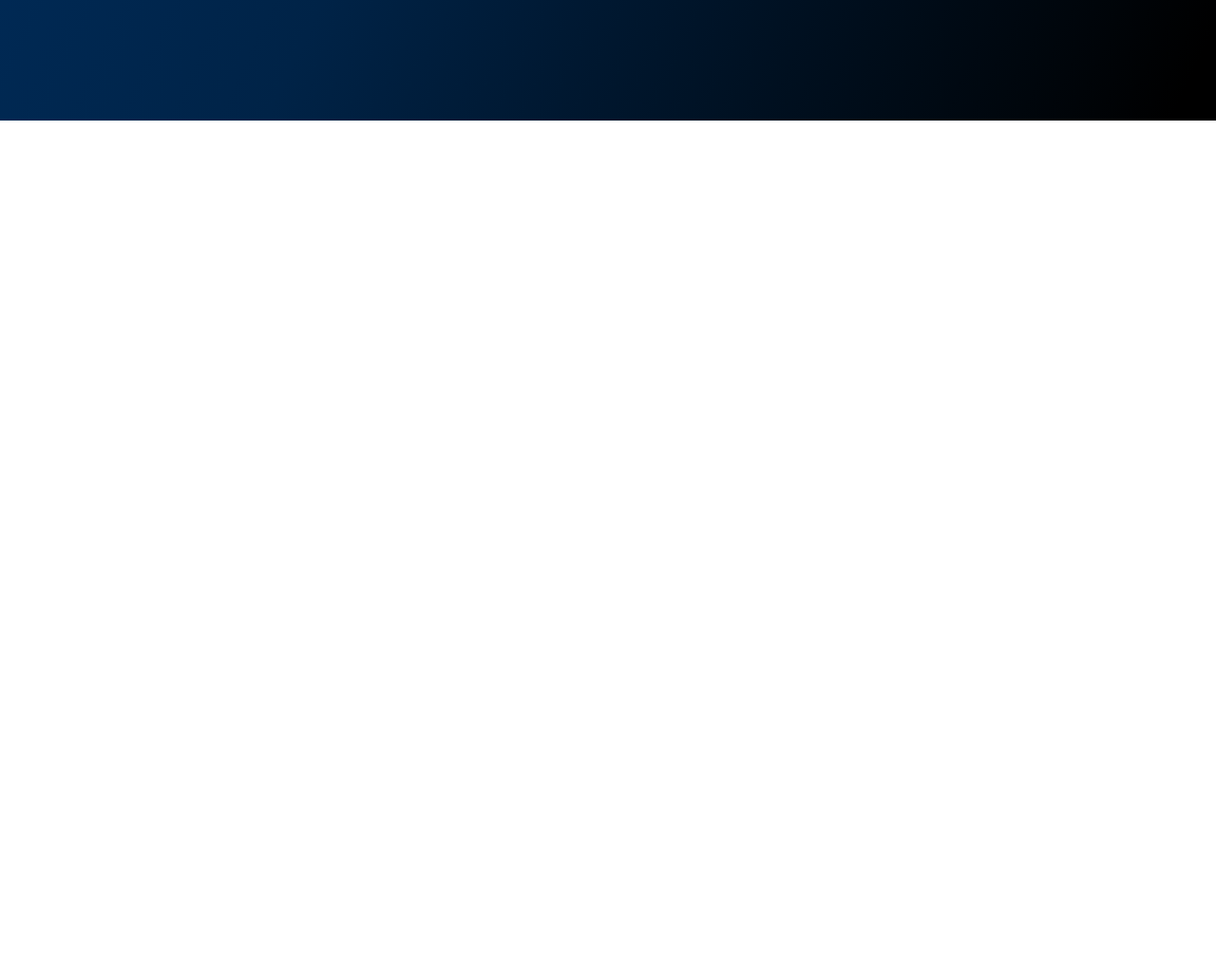
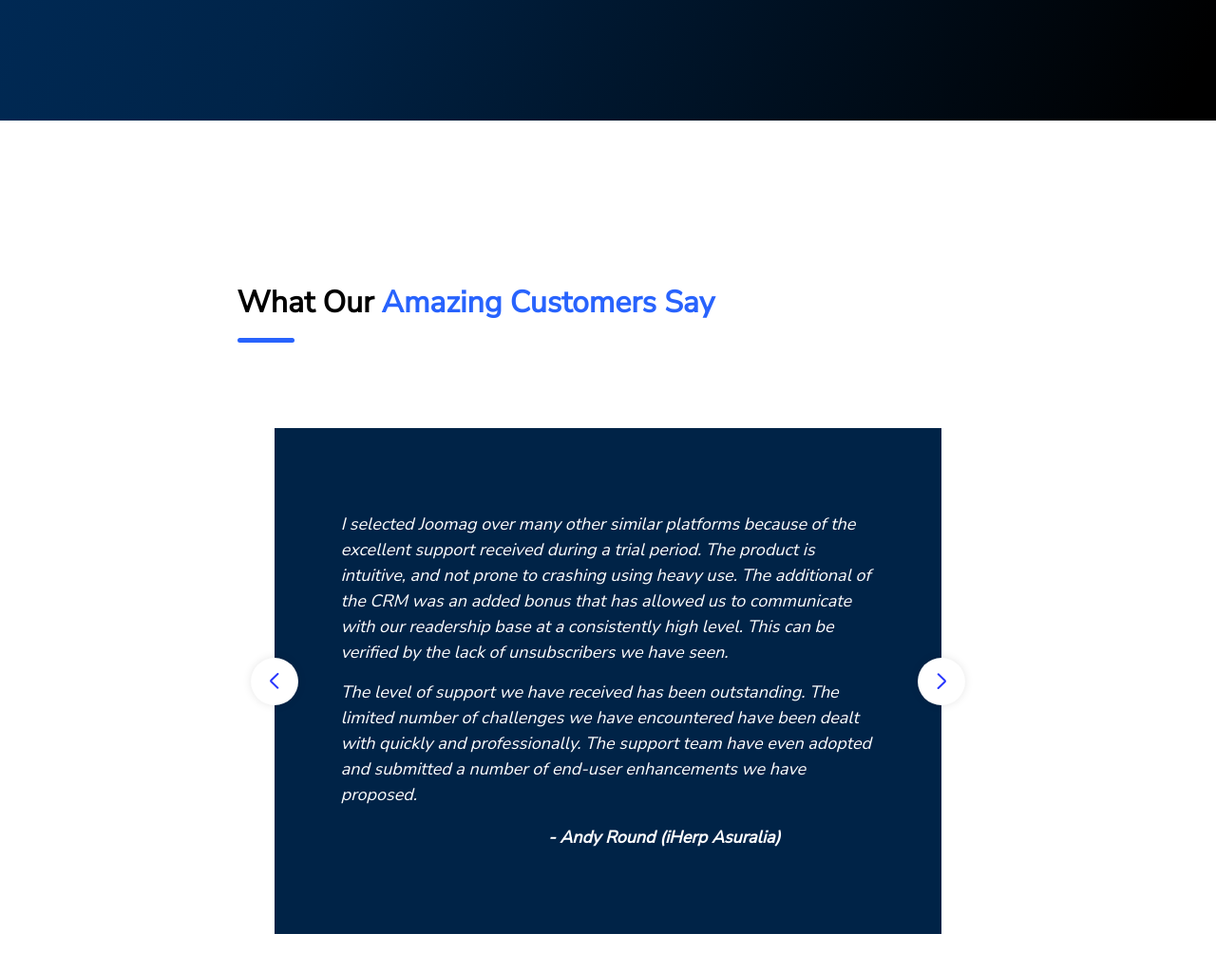
Before and after one commit to VamOSGS/support-page-landing, a website built with Parcel: page index.html in a window 1280 px wide. Shown: the part 2379-3402 px from the top of the page at 95% size. Before the commit the page ends 2506 px from the top, so only its background shows below. Built offline with nearby package versions, Linux system fonts and the light colour scheme.

Commit message:
Implemented Slider section

```diff
--- a/index.html
+++ b/index.html
@@ -73,6 +73,32 @@
     <h2 class="title"><span>Need a Hand?</span> Contact Us Now</h2>
     <button class="btn btn-default">Chat Now</button>
   </section>
+  <section id="Feedback">
+    <h2 class="title title-line">What Our <span class="cta">Amazing Customers Say</span></h2>
+    <div class="slider">
+      <button id="prev-slide" class="slider-btn"></button>
+      <button id="next-slide" class="slider-btn"></button>
+      <ul class="slides">
+        <li>
+          <p class="feedback">
+            <span> I selected Joomag over many other similar platforms because of the excellent support received during
+              a
+              trial
+              period. The product is intuitive, and not prone to crashing using heavy use. The additional of the CRM was
+              an
+              added bonus that has allowed us to communicate with our readership base at a consistently high level. This
+              can
+              be verified by the lack of unsubscribers we have seen.</span>
+            The level of support we have received has been
+            outstanding. The limited number of challenges we have encountered have been dealt with quickly and
+            professionally. The support team have even adopted and submitted a number of end-user enhancements we have
+            proposed.
+          </p>
+          <p class="author">- Andy Round (iHerp Asuralia)</p>
+        </li>
+      </ul>
+    </div>
+  </section>
   <script src="./scripts/main.js"></script>
 </body>
 
--- a/styles/buttons.less
+++ b/styles/buttons.less
@@ -5,6 +5,7 @@
   font-style: normal;
   font-weight: 600;
   font-family: 'Nunito Sans', sans-serif;
+  outline: none;
   cursor: pointer;
   transition: 0.25s;
 }
@@ -13,7 +14,6 @@
   font-size: 16px;
   padding: 8px 30px;
   border-radius: 25px;
-  outline: none;
 }
 .btn-default {
   background: @cta;
--- a/styles/main.less
+++ b/styles/main.less
@@ -250,7 +250,12 @@
 #Contact {
   margin-top: 150px;
   padding: 105px 0 130px;
-  background: linear-gradient(295.44deg, #000000 3.28%, #002347 68.98%, #002B58 100%);
+  background: linear-gradient(
+    295.44deg,
+    #000000 3.28%,
+    #002347 68.98%,
+    #002b58 100%
+  );
   text-align: center;
   color: @white;
   .title {
@@ -260,3 +265,89 @@
     }
   }
 }
+
+#Feedback {
+  width: 61%;
+  margin: 170px auto;
+
+  .slider {
+    width: 90%;
+    margin: 90px auto 0;
+    background: @main;
+    color: @white;
+    font-style: italic;
+    position: relative;
+    .slider-btn {
+      border-radius: 50%;
+      color: @cta;
+      background: @white;
+      border: none;
+      width: 50px;
+      height: 50px;
+      position: absolute;
+      top: 0;
+      bottom: 0;
+      margin: auto;
+      right: -25px;
+      box-shadow: 0px 0px 10px rgba(0, 0, 0, 0.1);
+      &:first-child {
+        right: unset;
+        left: -25px;
+        &::after {
+          transform: rotate(180deg);
+        }
+      }
+      &::after {
+        content: '';
+        background: url('../assets/slider-arrow.svg') no-repeat center;
+        width: 20px;
+        height: 20px;
+        position: absolute;
+        top: 0;
+        right: 0;
+        bottom: 0;
+        left: 0;
+        margin: auto;
+      }
+      &:hover {
+        background: @light-gray;
+      }
+    }
+    .slides {
+      list-style: none;
+      padding: 0;
+      li {
+        padding: 70px;
+        line-height: 27px;
+        .feedback {
+          font-weight: lighter;
+          span {
+            display: block;
+            margin-bottom: 15px;
+          }
+        }
+        .author {
+          text-align: right;
+          font-weight: bold;
+          margin-right: 100px;
+        }
+      }
+    }
+  }
+  @media @medium {
+    width: auto;
+    .title {
+      margin-left: 30px;
+    }
+  }
+  @media @tablet {
+    .slider {
+      width: 89%;
+    }
+  }
+  @media only screen and (max-width: 400px) {
+    .slider-btn {
+      display: none;
+    }
+  }
+}
```
Also changed, not shown: assets/slider-arrow.svg (added).
